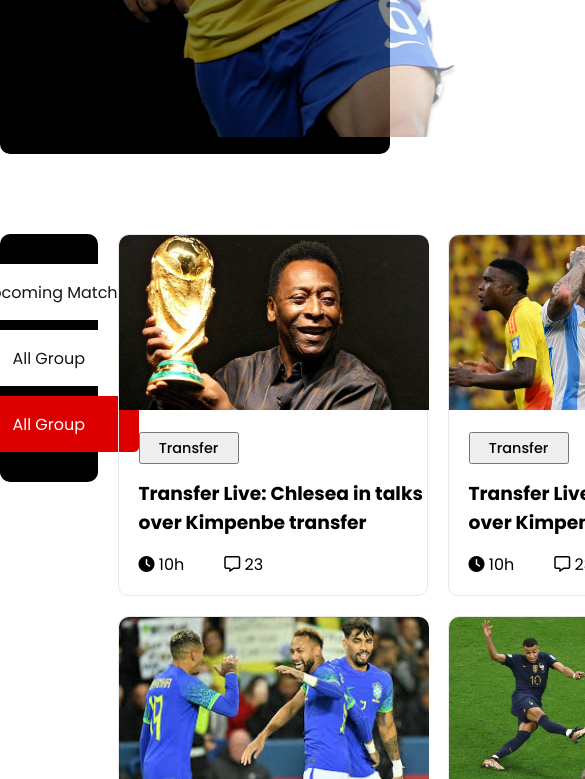
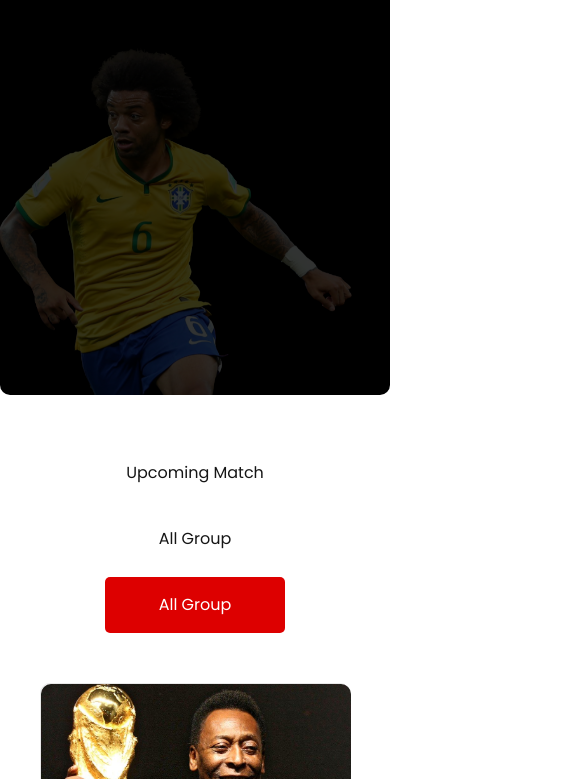
Before and after one commit to SuvroBiswas93/wc-website, a plain HTML site: page index.html in a window 390 px wide. Shown: the part 543-1322 px from the top of the page, 585 px wide, since content can reach past the window. Drawn offline with Linux system fonts and the light colour scheme.

Commit message:
ADD responsiveness for mobile for all sections

```diff
--- a/style/style.css
+++ b/style/style.css
@@ -43,7 +43,7 @@
 
 @keyframes banner-img-animation {
     0%{
-        opacity: 0;
+        opacity: 0.2;
         transform: translateX(-20px);
     }
     50%{
@@ -86,13 +86,35 @@
 }
 .banner-img{
     flex: 1;
-    animation: banner-img-animation 0.9s ease-in infinite ;
+    animation: banner-img-animation 1s ease-in infinite ;
 }
 .footballer-img{
     display: block;
     /* max-width: 50%; */
 
 }
+
+
+/* Add responsiveness */
+
+@media  screen and (max-width:576px) {
+    .banner{
+        max-width: 100%;
+        margin: 20px auto;
+        flex-direction: column;
+        justify-content: center;
+        align-items: center;
+    }
+    .banner-content{
+         padding: 0 16px;
+         text-align: center;
+    }
+    .footballer-img {
+        max-width: 100%;
+        height: auto;
+    }
+}
+
 
 /* Button and card section  */
 
@@ -114,7 +136,6 @@
     flex-direction: column;
     justify-content: center;
     align-items: center;
-    width: 25%;
 
 }
 .first-btn,.second-btn{
@@ -158,6 +179,32 @@
     cursor: pointer;
 }
 
+/* Responsiveness */
+
+@media screen and (max-width:576px){
+    .button-and-card{
+        max-width: 100%;
+        flex-direction: column;
+        padding: 0 16px;
+        margin-top: 20px;
+        margin-bottom: 40px
+
+    }
+    .button-container{
+        background-color: transparent;
+
+    }
+    .card-container{
+        display: grid;
+        grid-template-columns: 1fr;
+        place-items: center;
+        gap: 20px;
+    }
+    .card-content{
+        padding-left: 0px;
+    }
+}
+
 /* footer section style */
 .footer{
     max-width: 100%;
@@ -193,3 +240,77 @@
     font-weight: 500;
     color: rgb(185, 185, 185);
 }
+
+/* footer responsiveness */
+
+@media  screen and (max-width:576px) {
+    .footer{
+        width: 100%;
+        height: auto;
+
+    }
+    .class{
+        max-width: 100%;
+        margin: 10px 10px;
+    }
+    .footer-list{
+         justify-content: center;
+        flex-wrap: wrap;
+        padding: 0 16px;
+        gap: 10px;
+    }
+      .footer-list li {
+        margin-bottom: 10px;
+    }
+    .footer-heading{
+        padding-top: 20px
+    }
+}
+
+
+/* mix responsive */
+
+@media screen and (max-width:576px) {
+    .button-and-card,.banner,.footer{
+    padding: 0 16px;
+    width: 100%;
+    box-sizing: border-box;
+    }
+}
+
+
+/* @media  screen and (max-width:992px) {
+    .banner{
+        width: 100%;
+        display: flex;
+        justify-content: center;
+        align-items: center;
+        padding: 0 30px;
+    }
+    .banner-heading{
+        font-size: 2.5rem;
+    }
+    .button-and-card{
+        flex-direction: column;
+    }
+    .button-container{
+        flex-direction: row;
+        justify-content: space-between;
+        align-items: center;
+        background-color: transparent;
+        flex-wrap: wrap;
+    }
+    .card-container{
+        grid-template-columns: repeat(2,1fr);
+        place-items: center;
+        gap: 20px;
+        padding: 0 30px;
+    }
+    .footer{
+        width: 100%;
+        height: auto;
+    }
+    .footer-list li{
+        margin-bottom: 40px;
+    }
+} */
```
